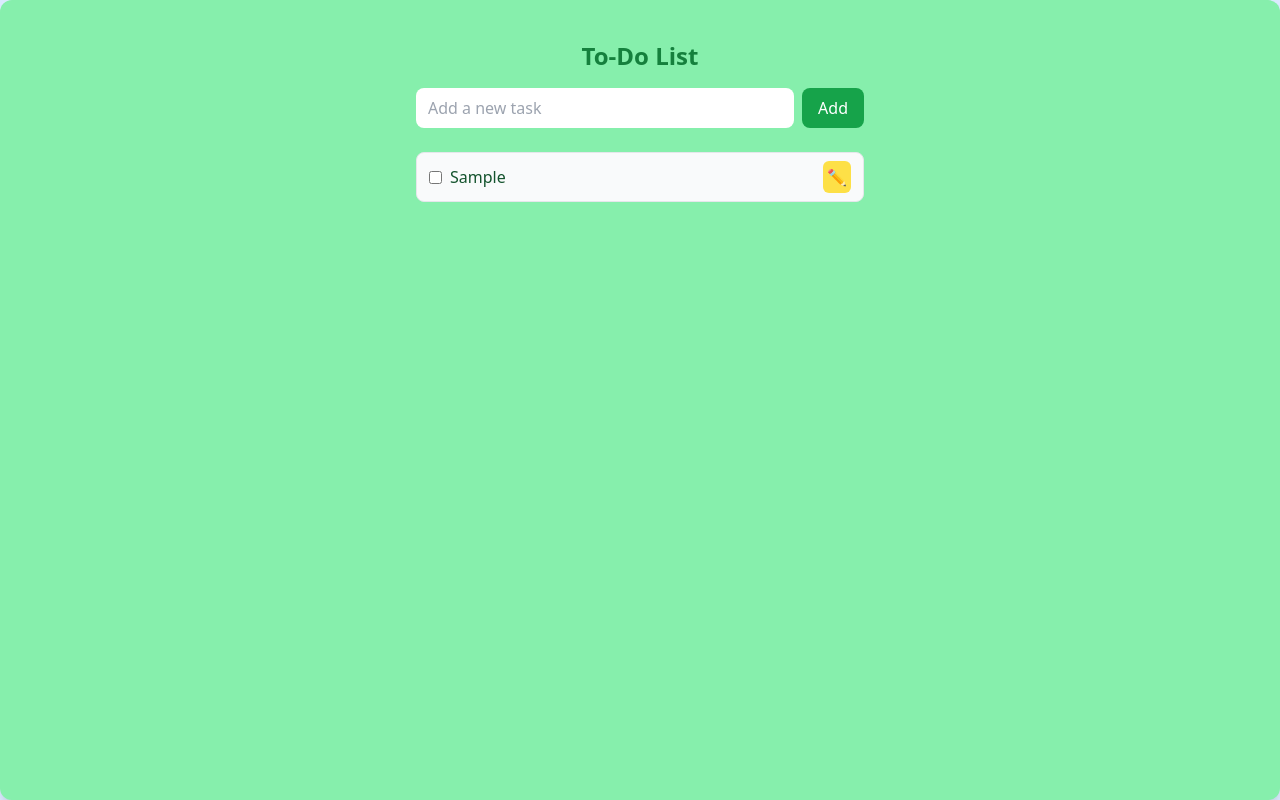
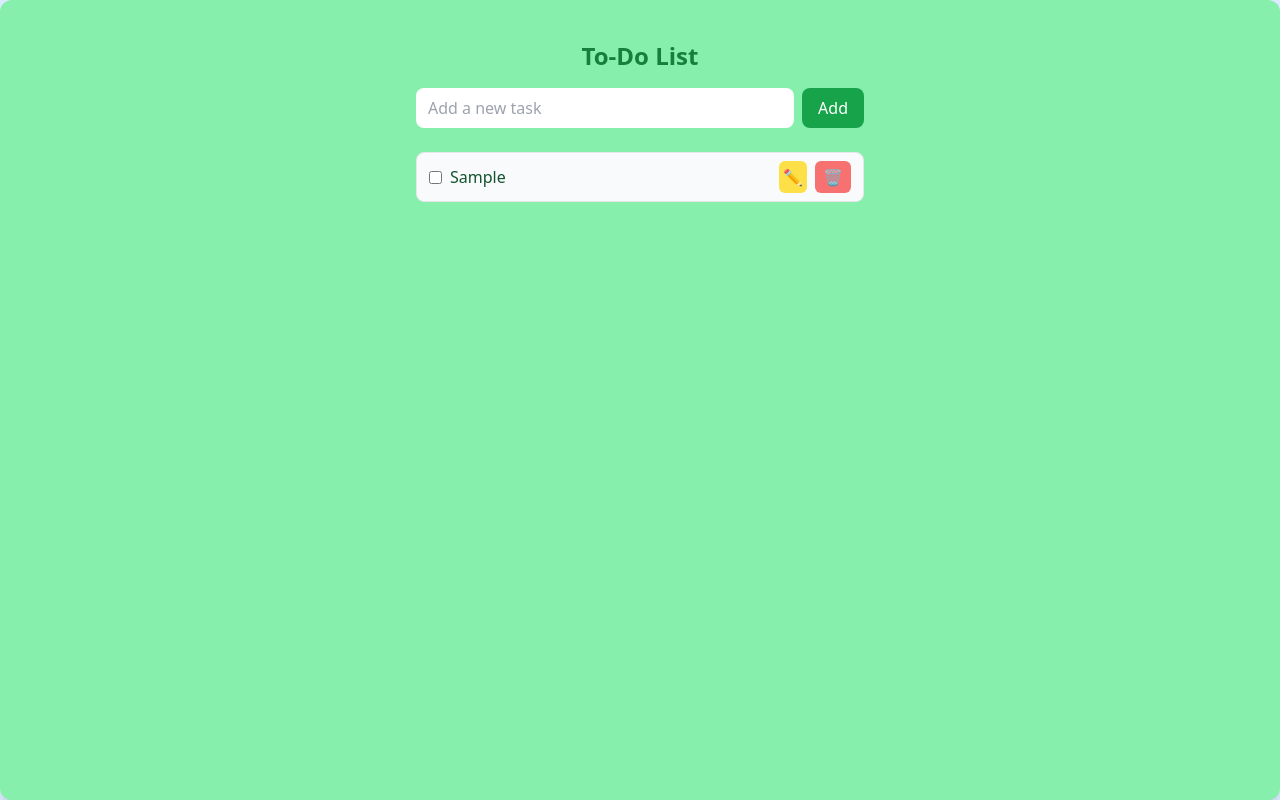
Before and after one commit to Aysha022/ToDoList, a React (Vite) app in the folder to-do-list/: page / in a window 1280 px wide. Both pictures are taken after typing "Sample" into the empty fields and a click on the button "Add". Built offline with nearby package versions, Linux system fonts and the light colour scheme.

Commit message:
added delete option

```diff
--- a/to-do-list/src/App.jsx
+++ b/to-do-list/src/App.jsx
@@ -10,6 +10,11 @@ function App() {
     setTodos([...todos, { text : task , completed : false}]);
     setTask("");
   };
+
+  const deleteTodo = (deleteIndex) => {
+    const newTodos = todos.filter((_, index) => index !== deleteIndex);
+    setTodos(newTodos);
+  }
 
   return (
     <div className = "min-h-screen flex justify-center bg-blue-100">
@@ -38,6 +43,7 @@ function App() {
           {todos.map((todo, index) => (
             <li key={index}
               className="flex justify-between items-center px-3 py-2 bg-gray-50 border rounded-lg">
+
               <div className="flex items-center flex-grow">
                 <input
                   type = "checkbox"
@@ -75,9 +81,18 @@ function App() {
                     </span>
                     )}
                   </div>
-                  <button onClick={() => setEditingIndex(index)} className="ml-1 px-1 py-1 bg-yellow-300 rounded-md hover:bg-yellow-400 transition">
-                    ✏️
-                 </button>
+
+                  <div className="flex gap-2">
+                    <button onClick={() => setEditingIndex(index)}
+                    className="ml-1 px-1 py-1 bg-yellow-300 rounded-md hover:bg-yellow-400 transition">
+                      ✏️
+                    </button>
+
+                    <button onClick = {() => deleteTodo(index)}
+                      className="px-2 py-1 bg-red-400 text-white rounded-md hover:bg-red-500 transition">
+                        🗑️
+                    </button>
+                 </div>
             </li>
           ))}
 
```
